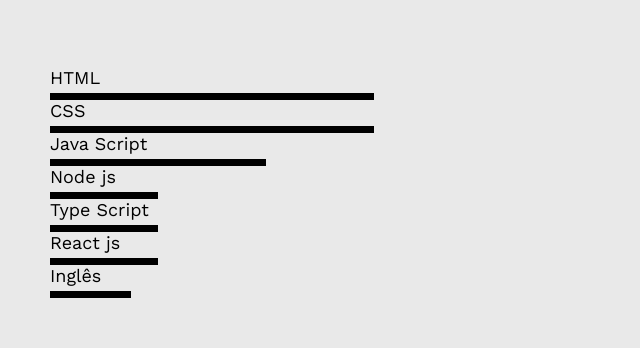
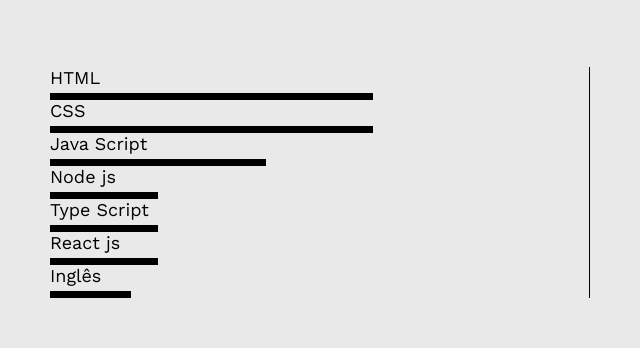
Before and after one commit to MuriloCalmon/a-idea-for-portfolio, a plain HTML site: page curriculum.html in a window 1280 px wide. Shown: the part 2070-2418 px from the top of the page, 590-1230 px from the left. Drawn offline with nearby package versions, Linux system fonts and the light colour scheme.

```diff
--- a/src/css/curriculum.css
+++ b/src/css/curriculum.css
@@ -7,8 +7,6 @@
   margin-left: 6rem;
   font-size: 4rem;
   font-weight: 700;
-
-
 }
 
 .curriculo-container-info {
@@ -18,9 +16,7 @@
   padding-inline: 10rem;
   margin-top: 7rem;
 
-
   align-items: flex-start;
-
 }
 
 .split-content-in-two {
@@ -46,6 +42,10 @@
   font-size: 2rem;
 }
 
+.content-of-skills .skills {
+  border-right: 1px solid #000;
+}
+
 .div-color {
   margin-top: 0.5rem;
   height: 0.7rem;
@@ -53,12 +53,10 @@
 }
 
 .categories {
-  border-right: 1px solid black ;
+  border-right: 1px solid black;
 }
 
 @media only screen and (max-width: 1024px) {
-
-
   .curriculo-container {
     margin-block: initial;
     padding-inline: 2rem;
@@ -79,9 +77,7 @@
     padding-inline: initial;
     margin-top: initial;
 
-
     align-items: flex-start;
-
   }
 
   .split-content-in-two {
@@ -106,7 +102,6 @@
     margin-block: 2rem;
   }
 
-
   .div-color {
     margin-top: initial;
     height: 0.7rem;
@@ -114,6 +109,6 @@
   }
 
   .categories {
-    border-right: 1px solid black ;
+    border-right: 1px solid black;
   }
 }
```
